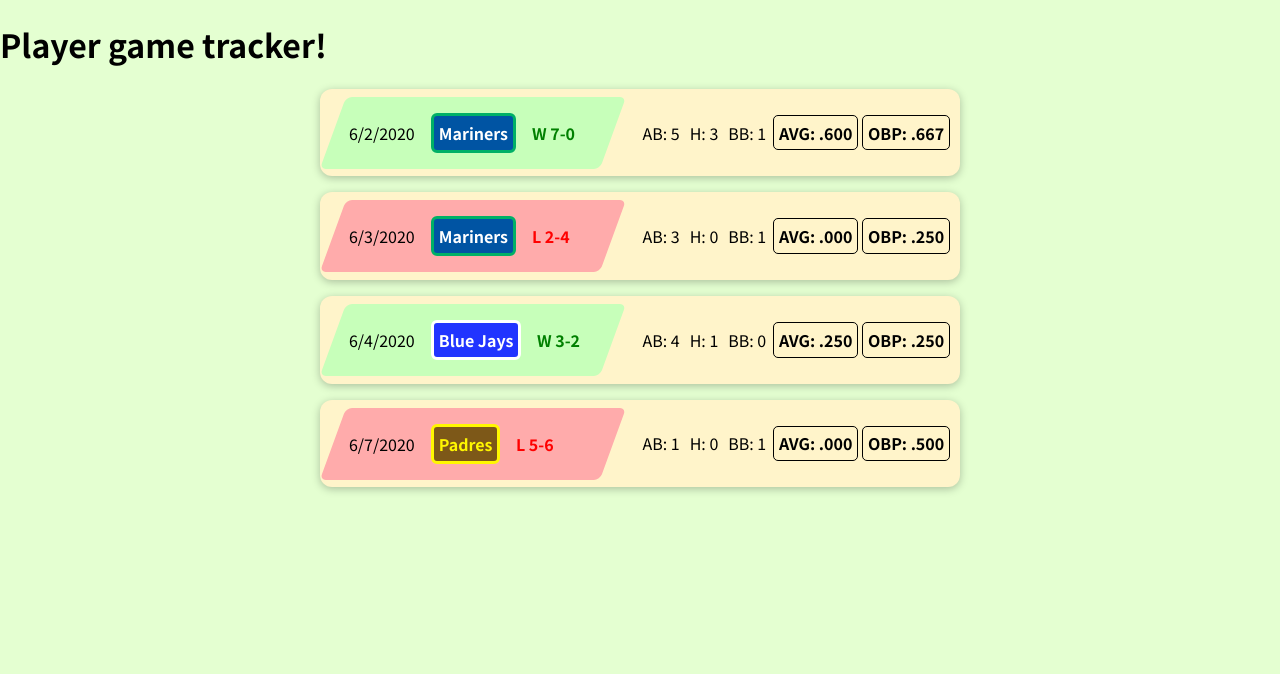
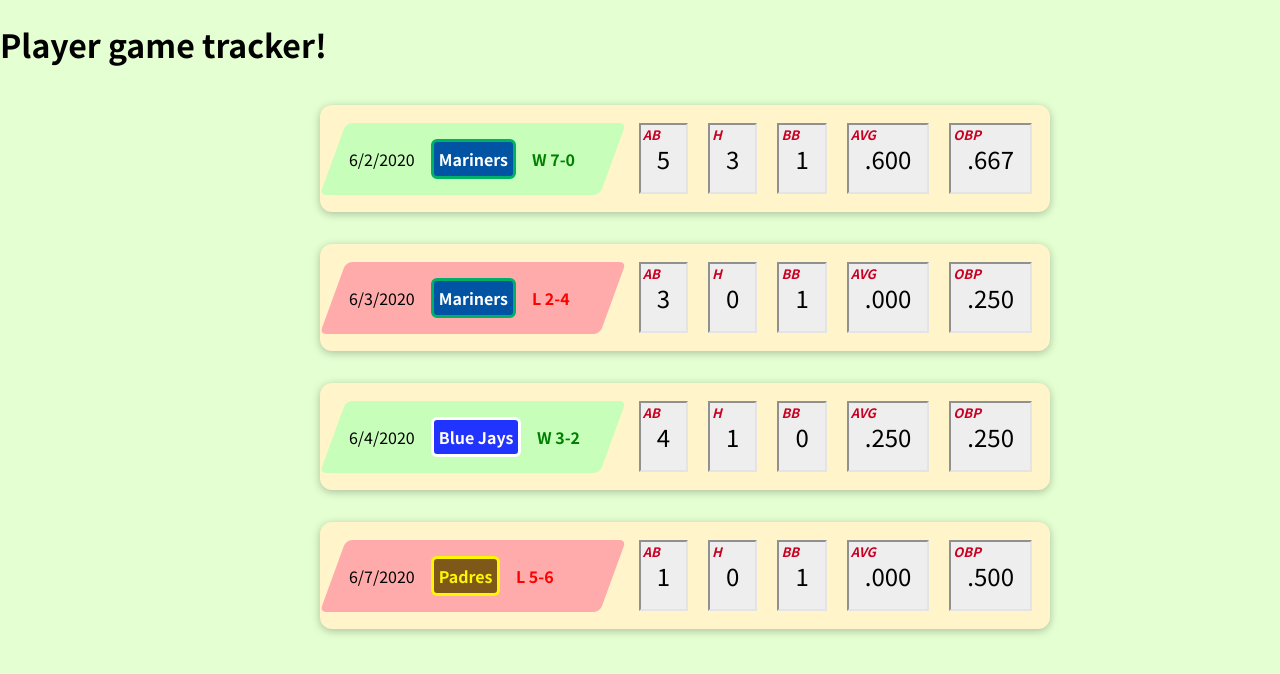
Before and after one commit to ethan-fox/baseball-heroes, a JavaScript app: page / in a window 1280 px wide. Shown: the top 674 px of the page. Built offline with nearby package versions, Linux system fonts and the light colour scheme.

Commit message:
Extract stat line to its own component

```diff
--- a/src/App.js
+++ b/src/App.js
@@ -1,4 +1,5 @@
-import GameItem from "./component/GameItem/GameItem";
+
+import GameLog from "./component/GameLog/GameLog"
 
 function App() {
 
@@ -48,7 +49,7 @@ function App() {
   return (
     <div>
       <h1>Player game tracker!</h1>
-      {playerGames.map(gameInfo => <GameItem {...gameInfo} />)}
+      <GameLog playerGames={playerGames}/>
     </div>
   );
 }
--- a/src/component/GameData/GameData.css
+++ b/src/component/GameData/GameData.css
@@ -6,8 +6,7 @@
   padding: 1rem;
   border-radius: 6px;
   transform: skew(-20deg);
-  /* dummy margin to accomodate blend-in with row */
-  margin-left: 5px;
+  margin: 0px 15px 0px 5px;
 }
 
 .game-data div {
--- a/src/component/GameItem/GameItem.css
+++ b/src/component/GameItem/GameItem.css
@@ -5,9 +5,13 @@
   align-items: center;
   box-shadow: 0 2px 8px rgba(0, 0, 0, 0.25);
   padding: 0.5rem;
-  margin: 1rem 20rem;
   border-radius: 12px;
   background-color: #fff4ca;
+  float: left;
+  /* TODO I think this centers it properly. Revisit? */
+  margin: 1rem 25%;
+  width: 50%;
+  min-width: 730px;
 }
 
 /*
@@ -24,14 +28,8 @@
   color: rgb(0, 0, 0);
 }
 
-.game-item__section {
-  display: flex;
-  flex-direction: row;
-  justify-content: space-between;
-  align-items: center;
-}
-
 .game-item__meta {
+  border: 1px solid black;
   margin: 5px;
 }
 
--- a/src/component/GameItem/GameItem.js
+++ b/src/component/GameItem/GameItem.js
@@ -3,24 +3,31 @@ import "./GameItem.css";
 import { formattedCalculation } from "../../util/gameItemFormatter"
 
 import GameData from "../GameData/GameData";
+import StatLine from "../StatLine/StatLine";
 
 function GameItem(props) {
 
+    // TODO this should be calculated in a higher-order, taking into account full season's stats.
     const avg = (props.H / props.AB)
     const obp = (props.H + props.BB) / (props.AB + props.BB)
 
-    // Two divs -
+    const statLine = {
+        playerStats: [
+            {type: "AB", value: props.AB,},
+            {type: "H", value: props.H,},
+            {type: "BB", value: props.BB,},
+            {type: "AVG", value: formattedCalculation(avg)},
+            {type: "OBP", value: formattedCalculation(obp)},
+        ]
+    }
+
+    // Two divs:
     // "Game data" -- regardless of the player
     // "Player data" -- specific to player performance
+    // TODO better convention to pass in gameData?
     return <div className="game-item">
         <GameData {...props.gameData}/>
-        <div className="game-item__section">
-            <div className="game-item__meta">AB: {props.AB}</div>
-            <div className="game-item__meta">H: {props.H}</div>
-            <div className="game-item__meta">BB: {props.BB}</div>
-            <div className="game-item__calculated">AVG: {formattedCalculation(avg)}</div>
-            <div className="game-item__calculated">OBP: {formattedCalculation(obp)}</div>
-        </div>
+        <StatLine {...statLine}/>
     </div>;
 }
 
--- /dev/null
+++ b/src/component/GameLog/GameLog.js
@@ -0,0 +1,10 @@
+
+import GameItem from "../GameItem/GameItem";
+
+function GameLog(props) {
+    return <div>
+        {props.playerGames.map(gameInfo => <GameItem {...gameInfo} />)}
+    </div>
+}
+
+export default GameLog;
--- /dev/null
+++ b/src/component/PlayerStat/PlayerStat.css
@@ -0,0 +1,22 @@
+.player-stat {
+  border: 2px inset rgb(228, 228, 228);
+  background-color: rgb(238, 238, 238);
+  margin: 10px;
+}
+
+.player-stat__type {
+  font-size: small;
+  font-style: italic;
+  font-weight: bold;
+  color: rgb(201, 0, 34);
+  /* transform: skew(-10deg); */
+  position: absolute;
+  /* left: 11; */
+  padding-left: 2px;
+  /* padding-top: 50px; */
+}
+
+.player-stat__value {
+  font-size: x-large;
+  padding: 1rem;
+}
--- /dev/null
+++ b/src/component/PlayerStat/PlayerStat.js
@@ -0,0 +1,13 @@
+import "./PlayerStat.css"
+
+function PlayerStat(props) {
+    const value = props.value;
+    const type = props.type;
+
+    return <div className="player-stat">
+        <div className="player-stat__type">{type}</div>
+        <div className="player-stat__value">{value}</div>
+    </div>
+}
+
+export default PlayerStat;
--- /dev/null
+++ b/src/component/StatLine/StatLine.css
@@ -0,0 +1,3 @@
+.stat-line {
+  display: flex;
+}
--- /dev/null
+++ b/src/component/StatLine/StatLine.js
@@ -0,0 +1,12 @@
+import "./StatLine.css"
+
+import PlayerStat from "../PlayerStat/PlayerStat"
+
+function StatLine(props) {
+
+    return <div className="stat-line">
+        {props.playerStats.map(ea => <PlayerStat {...ea}/>)}
+    </div>
+}
+
+export default StatLine;
```
